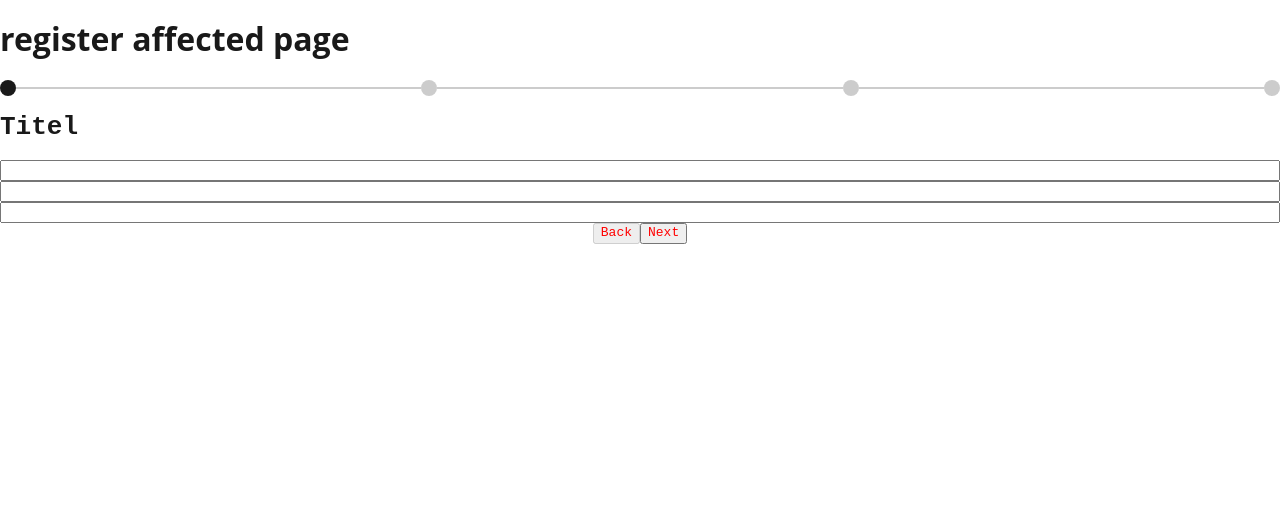
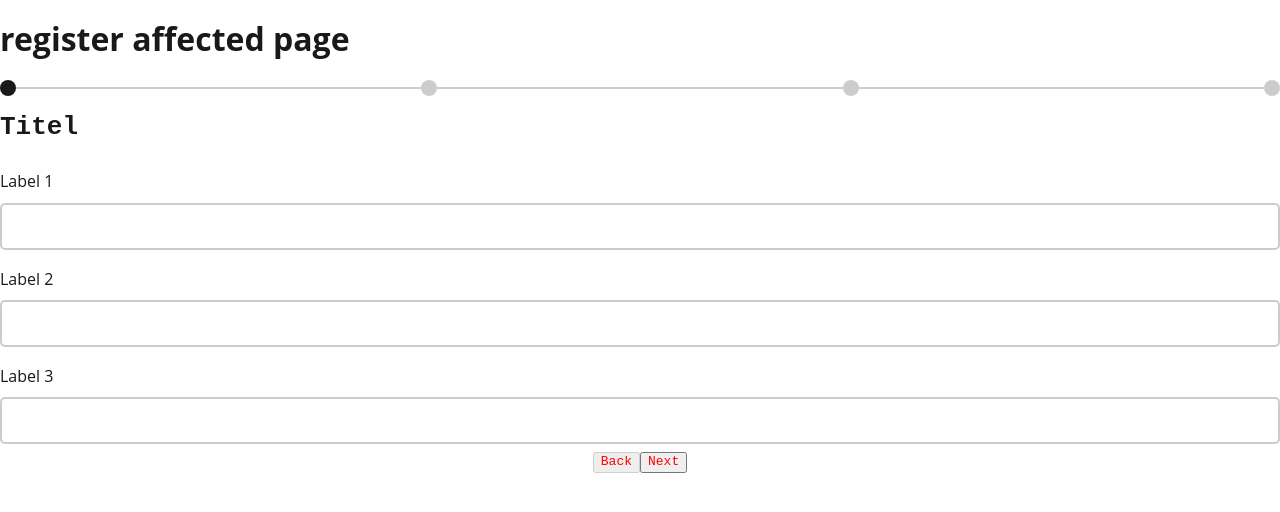
Before and after one commit to BEM-Pate/BEM-Frontend, a React (Create React App) app: page /register/affected in a window 1280 px wide. Shown: the top 512 px of the page. Built offline with nearby package versions, Linux system fonts and the light colour scheme.

Commit message:
Use Textfield component in Stepper component

```diff
--- a/src/components/FormularStepper/FormularStep.tsx
+++ b/src/components/FormularStepper/FormularStep.tsx
@@ -1,13 +1,14 @@
 import React from 'react';
 import classNames from 'classnames';
 import styles from './FormularStepper.module.scss';
-import { FormField } from './FormularTypes';
+import { FormField, FormValue } from './FormularTypes';
+import Textfield from '../Textfield/Textfield';
 
 interface Props {
   fields: FormField[];
   title: string;
   active: boolean;
-  onChange: any;
+  onChange: (fieldName: string, newFieldValue: FormValue) => void;
 }
 
 const FormularStep = (props: Props) => {
@@ -20,11 +21,53 @@ const FormularStep = (props: Props) => {
       {fields.map((field, i) => {
         switch (field.type) {
           case 'number':
-            return <input key={i} type="number" onChange={(e) => onChange(field.name, e.target.value)} />;
+            return (
+              <Textfield
+                key={i}
+                type="number"
+                id={`field-${field.name}`}
+                name={field.name}
+                label={field.label}
+                placeholder={field.placeholder}
+                onChange={(e) => onChange(field.name, e.target.value)}
+              />
+            );
           case 'date':
-            return <input key={i} type="date" onChange={(e) => onChange(field.name, e.target.value)} />;
+            return (
+              <Textfield
+                key={i}
+                type="date"
+                id={`field-${field.name}`}
+                name={field.name}
+                label={field.label}
+                placeholder={field.placeholder}
+                onChange={(e) => onChange(field.name, e.target.value)}
+              />
+            );
           case 'text':
-            return <input key={i} type="text" onChange={(e) => onChange(field.name, e.target.value)} />;
+            return (
+              <Textfield
+                key={i}
+                type="text"
+                id={`field-${field.name}`}
+                name={field.name}
+                label={field.label}
+                placeholder={field.placeholder}
+                onChange={(e) => onChange(field.name, e.target.value)}
+              />
+            );
+          case 'textarea':
+            return (
+              <Textfield
+                key={i}
+                type="text"
+                id={`field-${field.name}`}
+                name={field.name}
+                label={field.label}
+                placeholder={field.placeholder}
+                onChange={(e) => onChange(field.name, e.target.value)}
+              />
+            );
           case 'radio':
             return <>radio</>;
           default:
--- a/src/components/FormularStepper/FormularTypes.tsx
+++ b/src/components/FormularStepper/FormularTypes.tsx
@@ -4,7 +4,7 @@ export interface FormStep {
 }
 
 export interface FormField {
-  type: 'text' | 'number' | 'date' | 'radio';
+  type: 'text' | 'number' | 'date' | 'radio' | 'textarea';
   name: string;
   label: string;
   required?: boolean;
```
